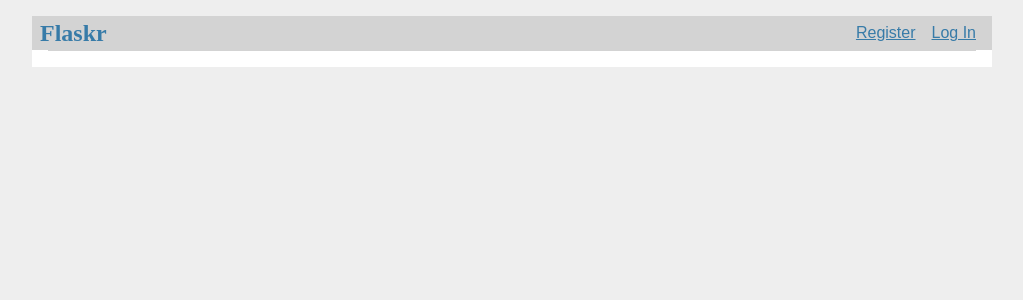
After one commit to lbaisinger/janusz, a Flask app: template templates/base.html in a window 1280 px wide. The commit adds this page. Shown: the top 300 px of the page, without its empty margins (128-1151 px from the left). Run offline with Flask 2, Linux system fonts and the light colour scheme; the template is opened without the code that fills it, so the values that code supplies are empty.

Commit message:
added style.css

```diff
--- /dev/null
+++ b/static/style.css
@@ -0,0 +1,26 @@
+html { font-family: sans-serif; background: #eee; padding: 1rem; }
+body { max-width: 960px; margin: 0 auto; background: white; }
+h1 { font-family: serif; color: #377ba8; margin: 1rem 0; }
+a { color: #377ba8; }
+hr { border: none; border-top: 1px solid lightgray; }
+nav { background: lightgray; display: flex; align-items: center; padding: 0 0.5rem; }
+nav h1 { flex: auto; margin: 0; }
+nav h1 a { text-decoration: none; padding: 0.25rem 0.5rem; }
+nav ul  { display: flex; list-style: none; margin: 0; padding: 0; }
+nav ul li a, nav ul li span, header .action { display: block; padding: 0.5rem; }
+.content { padding: 0 1rem 1rem; }
+.content > header { border-bottom: 1px solid lightgray; display: flex; align-items: flex-end; }
+.content > header h1 { flex: auto; margin: 1rem 0 0.25rem 0; }
+.flash { margin: 1em 0; padding: 1em; background: #cae6f6; border: 1px solid #377ba8; }
+.post > header { display: flex; align-items: flex-end; font-size: 0.85em; }
+.post > header > div:first-of-type { flex: auto; }
+.post > header h1 { font-size: 1.5em; margin-bottom: 0; }
+.post .about { color: slategray; font-style: italic; }
+.post .body { white-space: pre-line; }
+.content:last-child { margin-bottom: 0; }
+.content form { margin: 1em 0; display: flex; flex-direction: column; }
+.content label { font-weight: bold; margin-bottom: 0.5em; }
+.content input, .content textarea { margin-bottom: 1em; }
+.content textarea { min-height: 12em; resize: vertical; }
+input.danger { color: #cc2f2e; }
+input[type=submit] { align-self: start; min-width: 10em; }
--- /dev/null
+++ b/templates/base.html
@@ -0,0 +1,24 @@
+<!doctype html>
+<title>{% block title %}{% endblock %} - Flaskr</title>
+<link rel="stylesheet" href="{{ url_for('static', filename='style.css') }}">
+<nav>
+  <h1>Flaskr</h1>
+  <ul>
+    {% if g.user %}
+      <li><span>{{ g.user['username'] }}</span>
+      <li><a href="{{ url_for('auth.logout') }}">Log Out</a>
+    {% else %}
+      <li><a href="{{ url_for('auth.register') }}">Register</a>
+      <li><a href="{{ url_for('auth.login') }}">Log In</a>
+    {% endif %}
+  </ul>
+</nav>
+<section class="content">
+  <header>
+    {% block header %}{% endblock %}
+  </header>
+  {% for message in get_flashed_messages() %}
+    <div class="flash">{{ message }}</div>
+  {% endfor %}
+  {% block content %}{% endblock %}
+</section>
--- a/templates/bootstrap.html
+++ b/templates/bootstrap.html
@@ -3,6 +3,7 @@
   <head>
     <meta charset='utf-8' />
     <meta name="viewport" content="width=device-width, initial-scale=1">
+    <link rel="stylesheet" href="{{ url_for('static', filename='style.css') }}">
     <link href='https://cdn.jsdelivr.net/npm/bootstrap@5.1.3/dist/css/bootstrap.min.css' rel='stylesheet'>
     <link href='https://cdn.jsdelivr.net/npm/bootstrap-icons@1.8.1/font/bootstrap-icons.css' rel='stylesheet'>
     <link rel="stylesheet" href="https://cdn.jsdelivr.net/npm/fullcalendar@5.11.0/main.css">
@@ -13,11 +14,6 @@
         var calendarEl = document.getElementById('calendar');
 
         var calendar = new FullCalendar.Calendar(calendarEl, {
-          header: {
-          left: 'title',
-          center: '',
-          right: ''
-          }
           themeSystem: 'bootstrap5',
           googleCalendarApiKey: 'AIzaSyDqi0dwOovK5kb3IXb6LZFxCRGvwkG8Gcs',
           events: {
```
